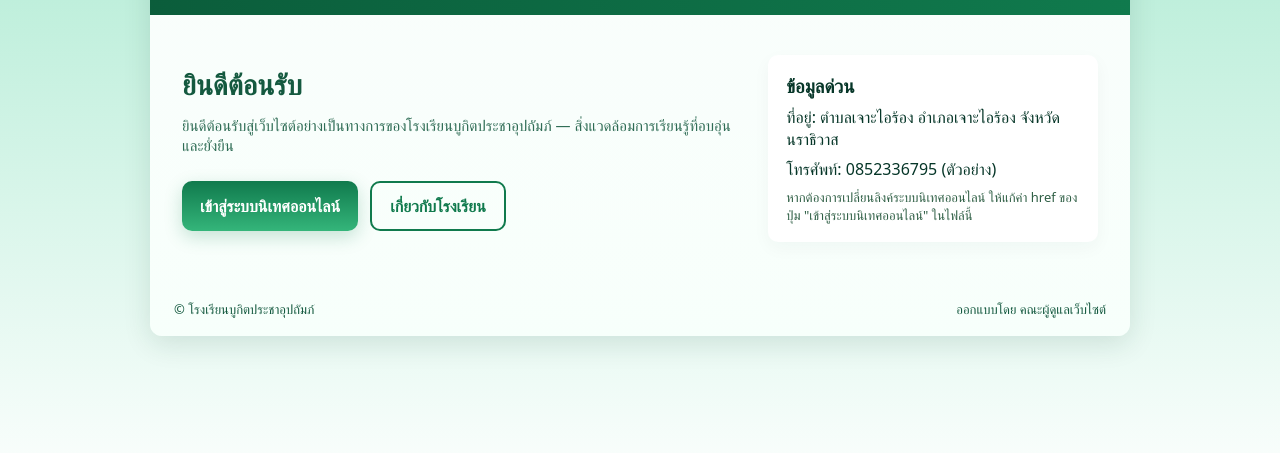
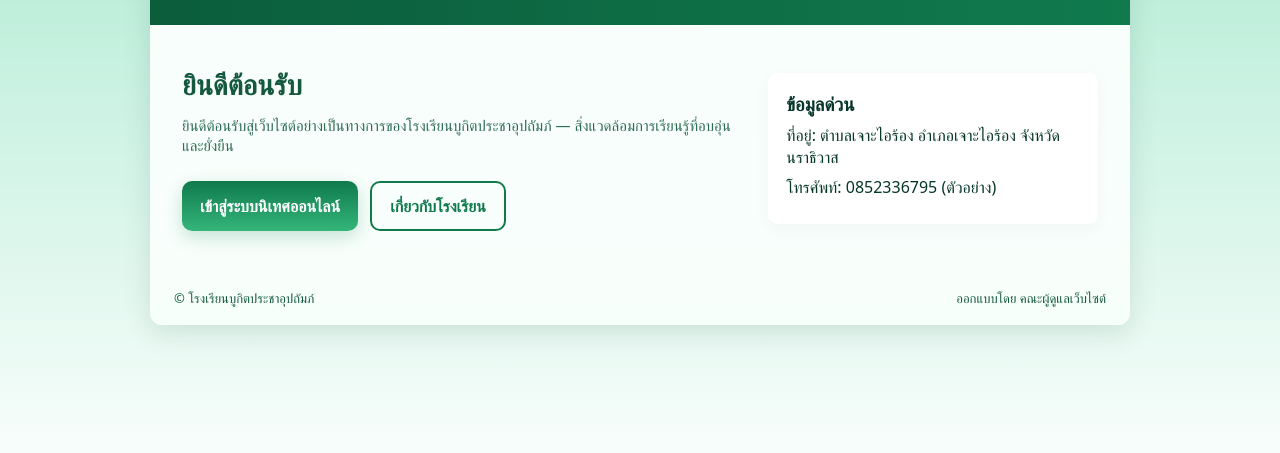
Before and after one commit to bukitprachaupatham-sudo/nited1, a plain HTML site: page index.html in a window 1280 px wide. Shown: the part 289-742 px from the top of the page. Drawn offline with Linux system fonts and the light colour scheme.

Commit message:
Remove instruction for changing online supervision link
Removed instruction paragraph about changing the link for online supervision.

```diff
--- a/index.html
+++ b/index.html
@@ -174,8 +174,6 @@
         <h3 id="info-title" style="margin:0 0 8px 0;">ข้อมูลด่วน</h3>
         <p style="margin:0 0 8px 0;">ที่อยู่: ตำบลเจาะไอร้อง อำเภอเจาะไอร้อง จังหวัดนราธิวาส</p>
         <p style="margin:0 0 8px 0;">โทรศัพท์: 0852336795 (ตัวอย่าง)</p>
-        <p style="margin:0; font-size:13px; color:#2f5f45;">หากต้องการเปลี่ยนลิงค์ระบบนิเทศออนไลน์ ให้แก้ค่า href ของปุ่ม "เข้าสู่ระบบนิเทศออนไลน์" ในไฟล์นี้</p>
-      </aside>
     </main>
 
     <footer>
```
